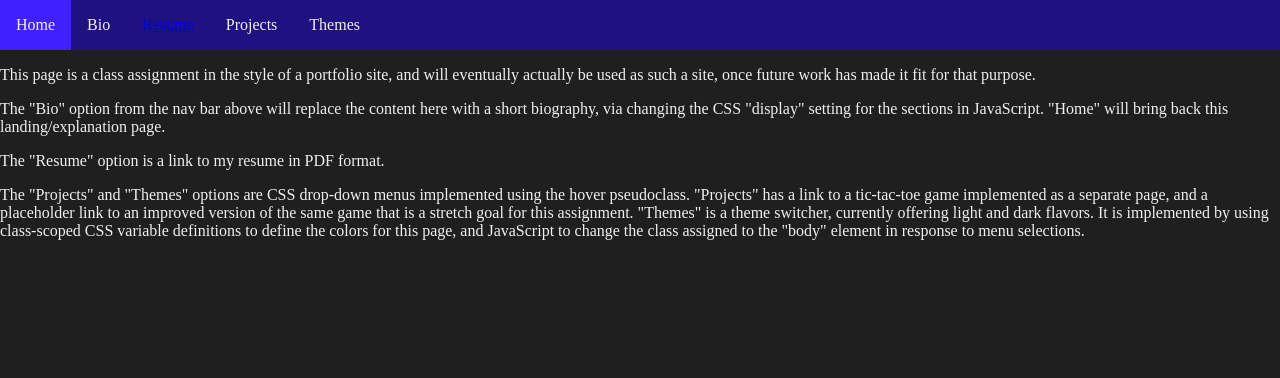
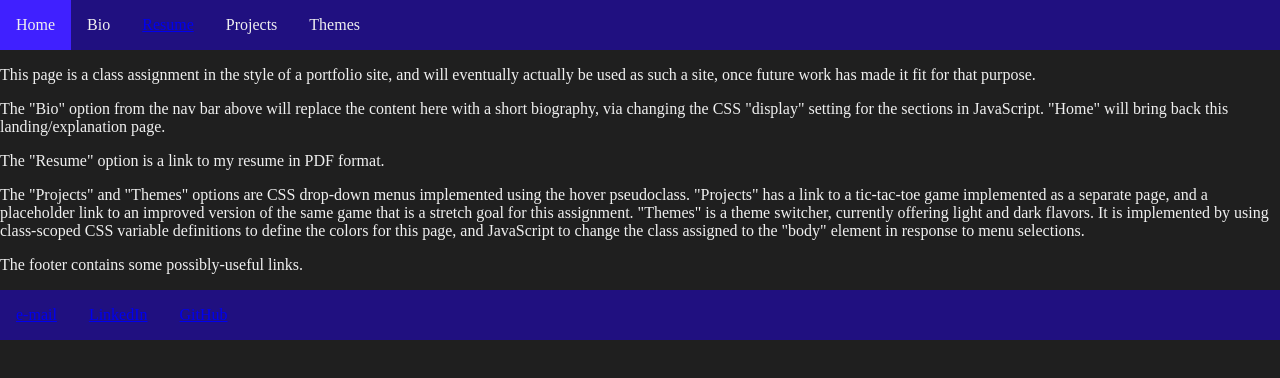
Before and after one commit to ejspriggs/web-portfolio, a plain HTML site: page index.html in a window 1280 px wide. Drawn offline with Linux system fonts and the light colour scheme.

Commit message:
Added footer links with themed styling.

```diff
--- a/index.html
+++ b/index.html
@@ -57,9 +57,17 @@
             define the colors for this page, and JavaScript to change the
             class assigned to the "body" element in response to menu selections.
         </p>
+        <p>
+            The footer contains some possibly-useful links.
+        </p>
     </section>
     <section id="bio">
         Bio section placeholder text.
     </section>
+    <footer>
+        <a href="mailto:ejspriggs@gmail.com">e-mail</a>
+        <a href="https://www.linkedin.com/in/ejspriggs/">LinkedIn</a>
+        <a href="https://github.com/ejspriggs">GitHub</a>
+    </footer>
 </body>
 </html>
--- a/style.css
+++ b/style.css
@@ -24,17 +24,17 @@ body {
     background-color: var(--background-color);
 }
 
-nav {
+nav,footer {
     width: 100%;
     display: flex;
     background-color: var(--item-color);
 }
 
-nav > div {
+nav > div,footer > a {
     padding: 16px;
 }
 
-nav > div:hover {
+nav > div:hover,footer > a:hover {
     background-color: var(--selected-item-color);
 }
 
```
